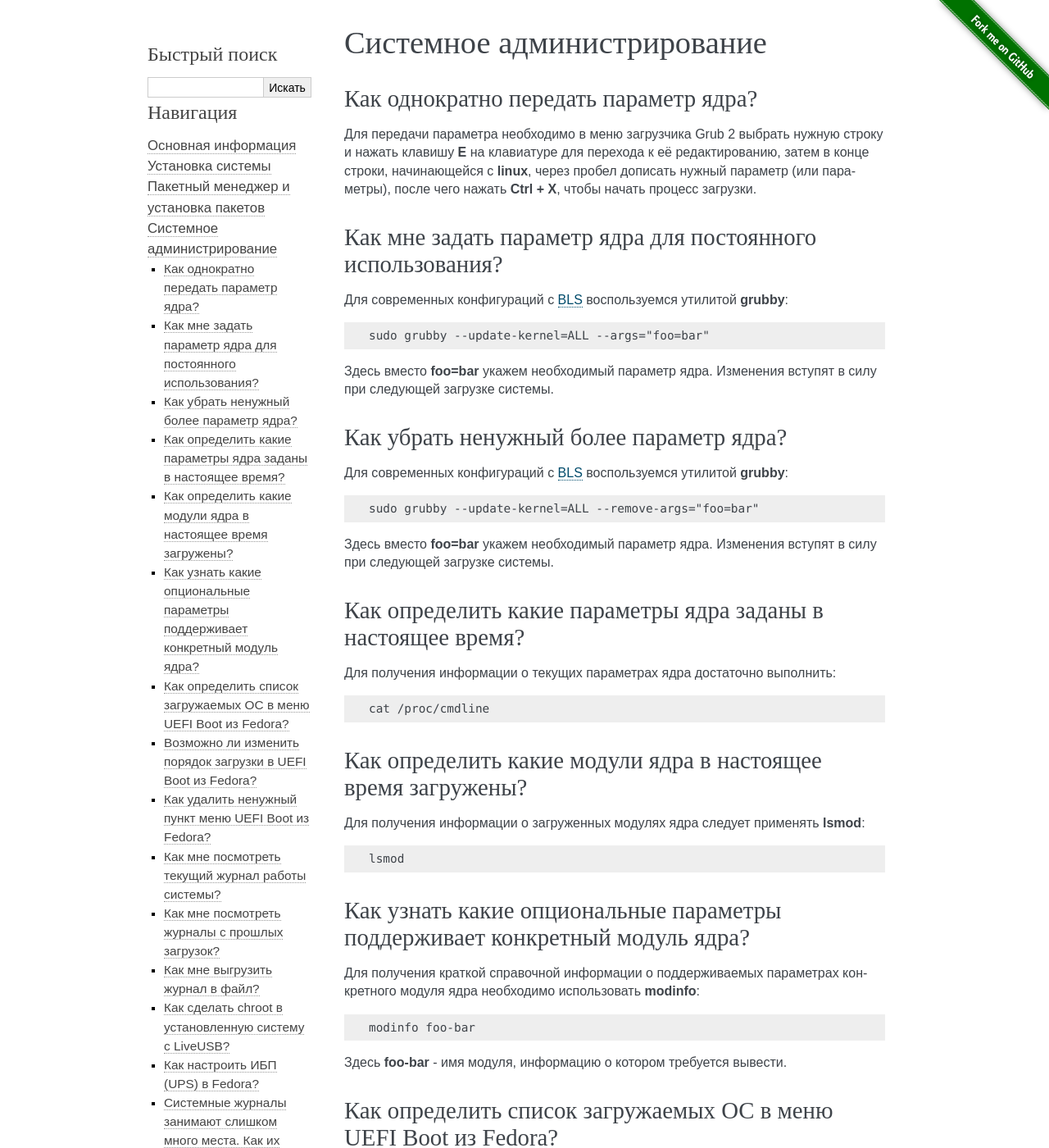
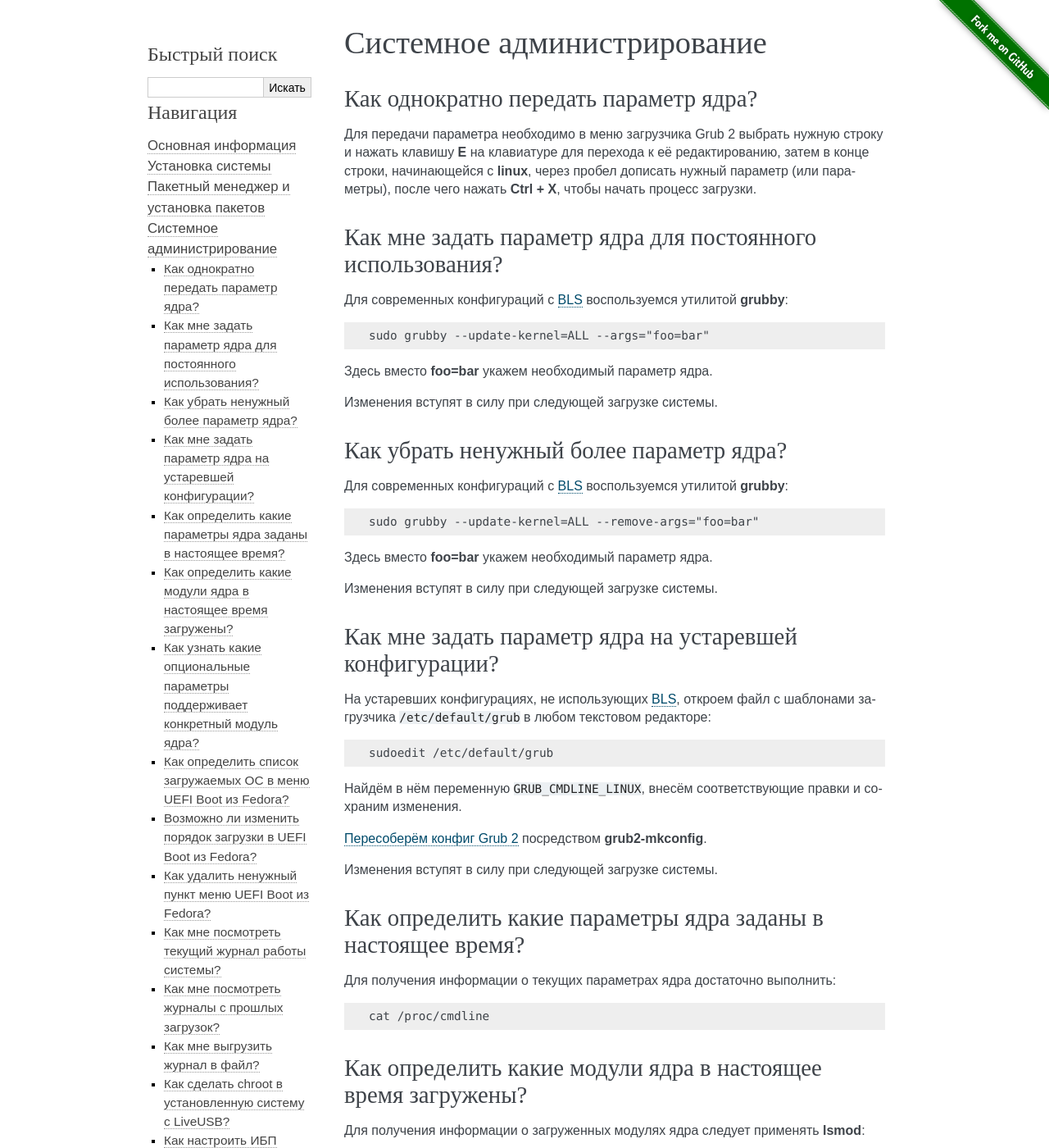
Before and after one commit to RussianFedora/FAQ, a Sphinx documentation site: the page built from source/administration.rst, in a window 1280 px wide and 1400 px high. Shown: the whole window at 82% size. Built offline with Sphinx 7.4.7, drawn with Linux system fonts in a browser that asks for light colours.

Commit message:
Added question about adding kernel options for legacy boot configurations.

```diff
--- a/source/administration.rst
+++ b/source/administration.rst
@@ -31,7 +31,9 @@
 
     sudo grubby --update-kernel=ALL --args="foo=bar"
 
-Здесь вместо **foo=bar** укажем необходимый параметр ядра. Изменения вступят в силу при следующей загрузке системы.
+Здесь вместо **foo=bar** укажем необходимый параметр ядра.
+
+Изменения вступят в силу при следующей загрузке системы.
 
 .. index:: kernel, boot, kernel options, grub, grubby
 .. _kernelpm-remove:
@@ -45,7 +47,27 @@
 
     sudo grubby --update-kernel=ALL --remove-args="foo=bar"
 
-Здесь вместо **foo=bar** укажем необходимый параметр ядра. Изменения вступят в силу при следующей загрузке системы.
+Здесь вместо **foo=bar** укажем необходимый параметр ядра.
+
+Изменения вступят в силу при следующей загрузке системы.
+
+.. index:: kernel, boot, kernel options
+.. _kernelpm-legacy:
+
+Как мне задать параметр ядра на устаревшей конфигурации?
+===========================================================
+
+На устаревших конфигурациях, не использующих :ref:`BLS <grub-bls-info>`, откроем файл с шаблонами загрузчика ``/etc/default/grub`` в любом текстовом редакторе:
+
+.. code-block:: text
+
+    sudoedit /etc/default/grub
+
+Найдём в нём переменную ``GRUB_CMDLINE_LINUX``, внесём соответствующие правки и сохраним изменения.
+
+:ref:`Пересоберём конфиг Grub 2 <grub-rebuild>` посредством **grub2-mkconfig**.
+
+Изменения вступят в силу при следующей загрузке системы.
 
 .. index:: kernel, boot, kernel options
 .. _kernelpm-list:
```
